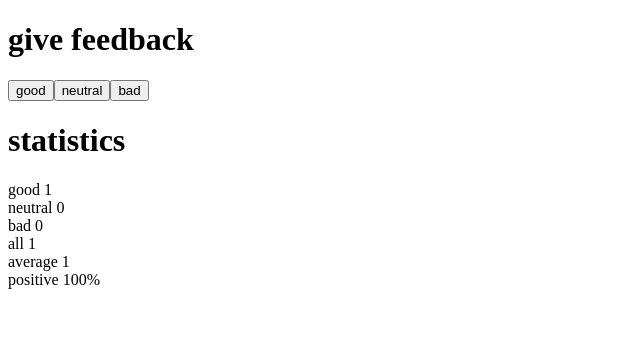
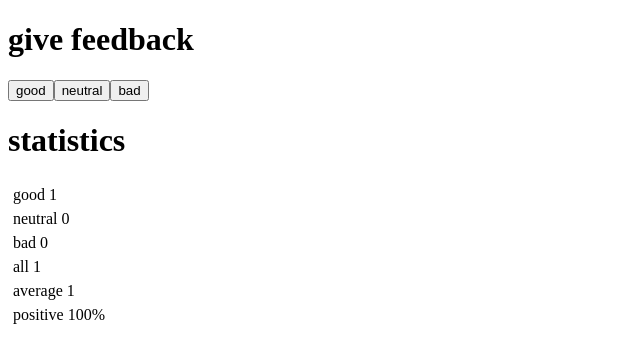
Before and after one commit to aleemtariq/fullstackopen, a React (Vite) app in the folder part1/unicafe/: page / in a window 1280 px wide. Both pictures are taken after a click on the button "good". Shown: the top 362 px of the page, without its empty margins (0-640 px from the left). Built offline with nearby package versions, Linux system fonts and the light colour scheme.

Commit message:
Completed exercise 1.11.

```diff
--- a/part1/unicafe/src/components/Statistics.jsx
+++ b/part1/unicafe/src/components/Statistics.jsx
@@ -2,8 +2,15 @@
   return (
     <div>
       { percent ?
-        <>{text} {value * 100}% </> :
-        <>{text} {value}</>
+        <tr>
+          <td>{text}</td>
+          <td>{value * 100}%</td>
+        </tr>
+        :
+        <tr>
+          <td>{text}</td>
+          <td>{value}</td>
+        </tr>
       }
     </div>
   )
@@ -17,12 +24,14 @@
       { feedback ?
       <div>
         <h1>statistics</h1>
+        <table>
           <StatisticLine text={"good"} value={good} />
           <StatisticLine text={"neutral"} value={neutral} />
           <StatisticLine text={"bad"} value={bad} />
           <StatisticLine text={"all"} value={good + neutral + bad} />
           <StatisticLine text={"average"} value={(good - bad)/(good + neutral + bad)} />
           <StatisticLine text={"positive"} value={(good)/(good + neutral + bad)} percent={true} />
+        </table>
       </div>
       :
       <div>
```
Lines whose indentation alone changed are shown as unchanged.
